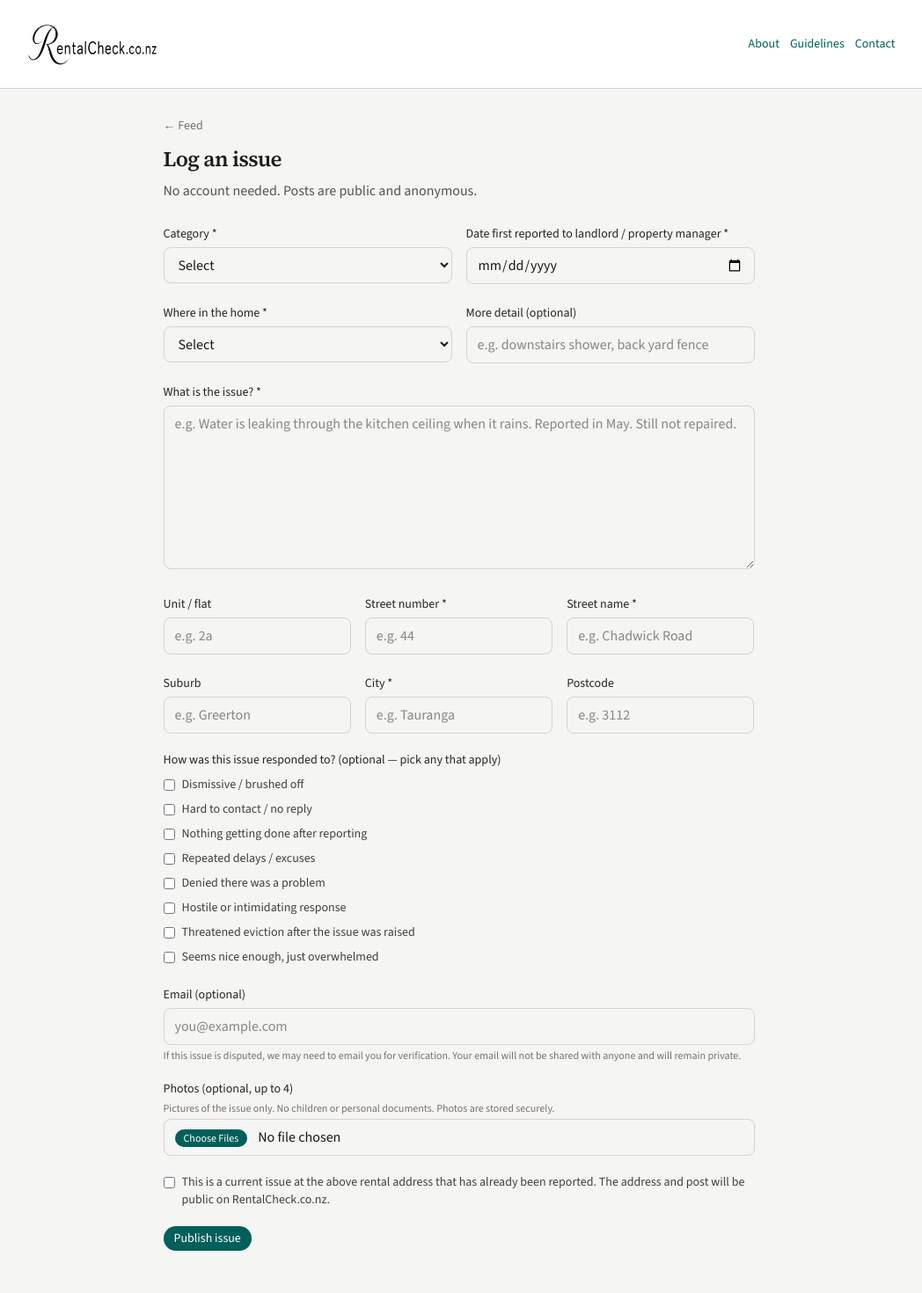
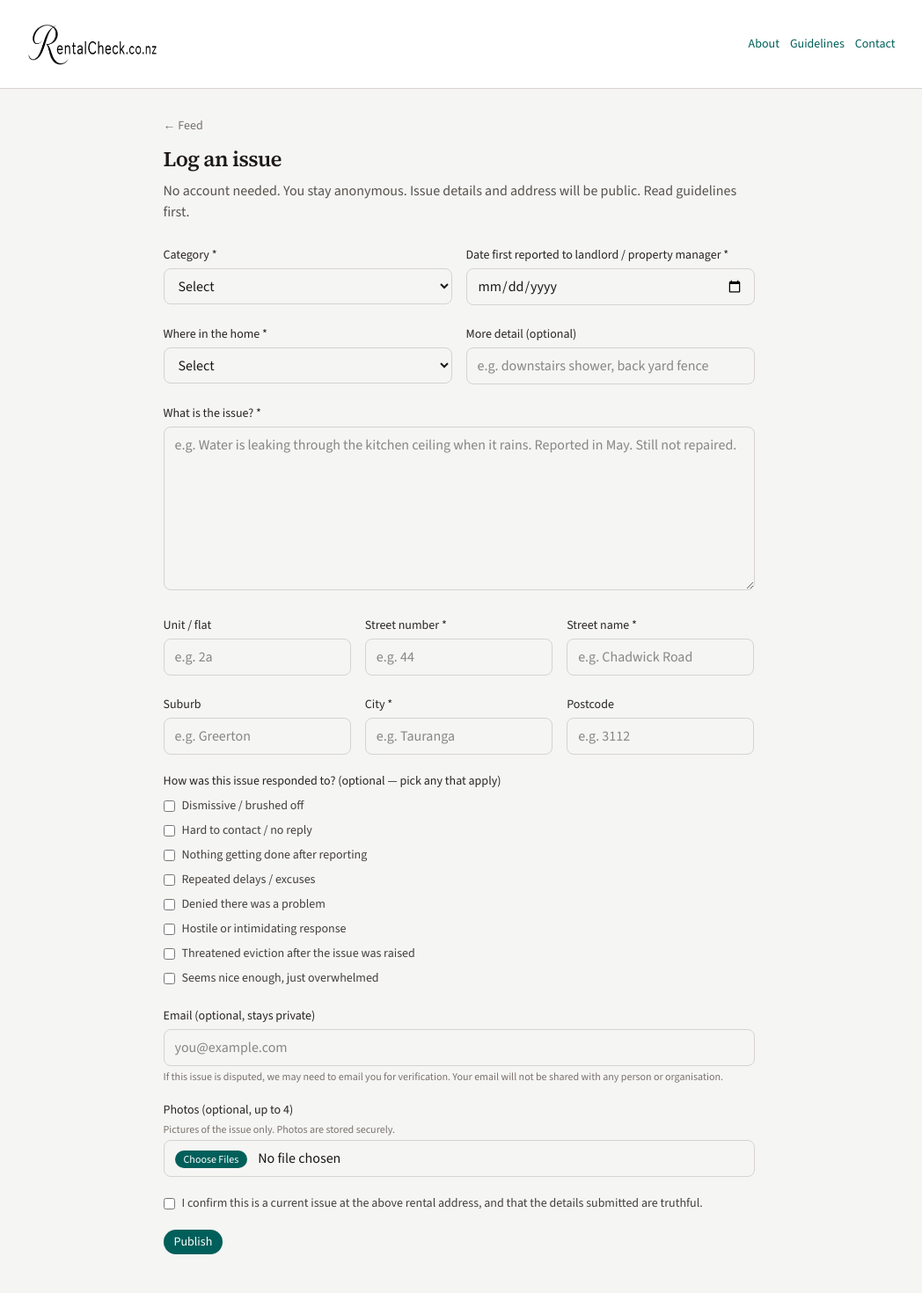
Before and after one commit to SammyTga/RentalCheck, a Next.js app: page /new in a window 1280 px wide. Shown: the top 1470 px of the page at 88% size, without its empty margins (111-1159 px from the left). Built offline with nearby package versions, Linux system fonts and the light colour scheme.

Commit message:
Add files via upload

```diff
--- a/src/app/new/page.tsx
+++ b/src/app/new/page.tsx
@@ -14,7 +14,8 @@ export default function NewIssuePage() {
         Log an issue
       </h2>
       <p className="mt-2 mb-6 text-stone-600">
-        No account needed. Posts are public and anonymous.
+        No account needed. You stay anonymous. Issue details and address will
+        be public. Read guidelines first.
       </p>
       <Suspense>
         <IssueForm />
--- a/src/components/IssueForm.tsx
+++ b/src/components/IssueForm.tsx
@@ -558,7 +558,7 @@ export function IssueForm({
 
       <label className="block">
         <span className="text-sm font-medium text-stone-800">
-          Email (optional)
+          Email (optional, stays private)
         </span>
         <input
           name="posterEmail"
@@ -571,7 +571,7 @@ export function IssueForm({
         />
         <p className="mt-1 text-xs text-stone-500">
           If this issue is disputed, we may need to email you for verification.
-          Your email will not be shared with anyone and will remain private.
+          Your email will not be shared with any person or organisation.
         </p>
       </label>
 
@@ -580,8 +580,7 @@ export function IssueForm({
           Photos (optional, up to 4)
         </p>
         <p className="mt-1 text-xs text-stone-500">
-          Pictures of the issue only. No children or personal documents. Photos
-          are stored securely.
+          Pictures of the issue only. Photos are stored securely.
         </p>
         {photos.length < 4 && (
           <input
@@ -627,9 +626,8 @@ export function IssueForm({
           onChange={(e) => setConfirmed(e.target.checked)}
         />
         <span>
-          This is a current issue at the above rental address that has already
-          been reported. The address and post will be public on
-          RentalCheck.co.nz.
+          I confirm this is a current issue at the above rental address, and that
+          the details submitted are truthful.
         </span>
       </label>
 
@@ -644,7 +642,7 @@ export function IssueForm({
             : "Publishing…"
           : editing
             ? "Save changes"
-            : "Publish issue"}
+            : "Publish"}
       </button>
     </form>
   );
```
